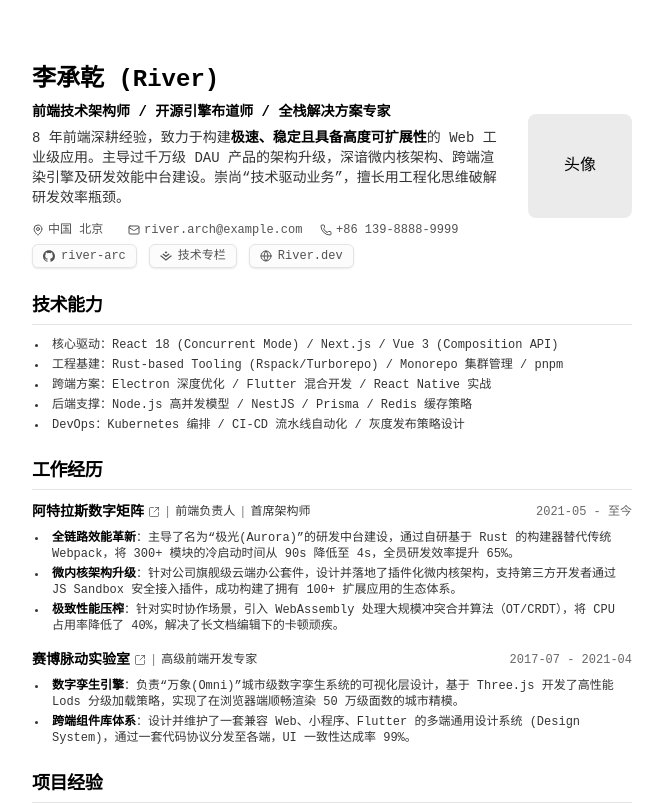
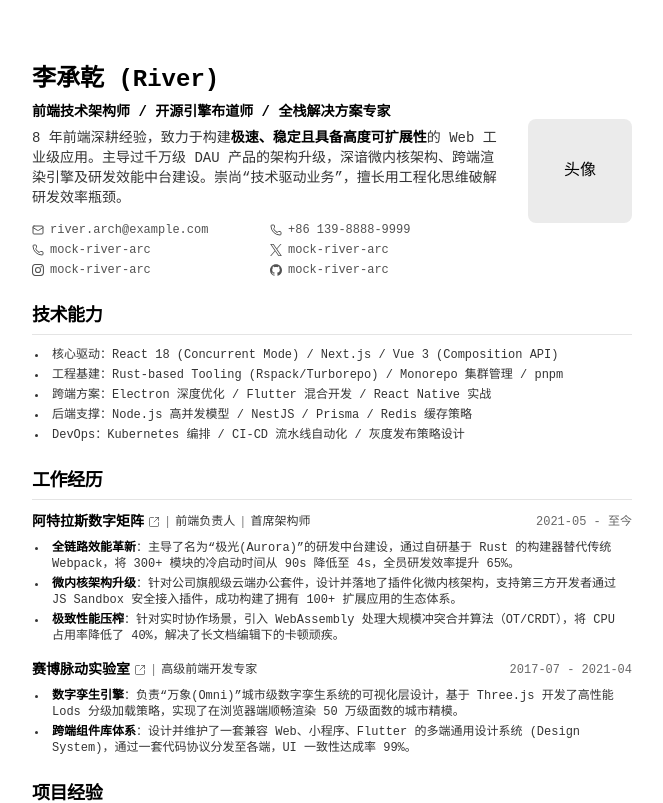
Before and after one commit to bryqiu/online-cv, a Next.js app: page / in a window 1280 px wide. Shown: the top 803 px of the page, without its empty margins (308-971 px from the left). Built offline with nearby package versions, Linux system fonts and the light colour scheme.

Commit message:
refactor: 联系方式模块

```diff
--- a/src/components/introduce.tsx
+++ b/src/components/introduce.tsx
@@ -1,13 +1,26 @@
 'use client'
 
-import type { Introduce as IntroduceProps } from '@/types'
-import { Mail, MapPin, Phone } from 'lucide-react'
+import type { ContactMethod, Introduce as IntroduceProps } from '@/types'
+import { Paperclip } from 'lucide-react'
+import { useMemo } from 'react'
 import Anchor from '@/components/widgets/anchor'
+import { SOCIAL_ICON_MAP } from '@/constant/icon'
 import MarkDown from './widgets/mark-down'
-import SocialButton from './widgets/social-button'
+
+function ContactItem(prop: ContactMethod, index: number) {
+  const { type, value } = prop
+  const Icon = SOCIAL_ICON_MAP[type] || Paperclip
+  const isCopy = useMemo(() => ['email', 'phone', 'wx'].includes(type), [type])
+  return (
+    <div key={index} className="flex items-center gap-x-1.5 text-xs text-muted-foreground">
+      <Icon className="size-3 shrink-0" />
+      <Anchor href={value} linkText={value} canCopy={isCopy} />
+    </div>
+  )
+}
 
 function Introduce(props: IntroduceProps) {
-  const { name, tags, about, location, social, contact } = props
+  const { name, tags, about, contactMethods } = props
 
   return (
     <header className="flex flex-col gap-y-2">
@@ -20,37 +33,12 @@ function Introduce(props: IntroduceProps) {
           <div className="flex items-center gap-x-2 flex-wrap text-sm font-semibold">
             {tags?.join(' / ')}
           </div>
+
           <MarkDown className="text-sm text-foreground/80 text-pretty">{about}</MarkDown>
 
-          <div className="flex flex-col mt-2 gap-y-1.5 text-muted-foreground">
-            <div className="grid grid-cols-5 gap-x-2 text-xs">
-              {location && (
-                <div className="flex items-center gap-x-1 col-span-1">
-                  <MapPin className="size-3 shrink-0" />
-                  <span>{location}</span>
-                </div>
-              )}
-              {contact.email && (
-                <div className="flex items-center gap-x-1 col-span-2">
-                  <Mail className="size-3 shrink-0" />
-                  <Anchor href={`mailto:${contact.email}`} linkText={contact.email} />
-                </div>
-              )}
-              {contact.phone && (
-                <div className="flex items-center gap-x-1 col-span-2">
-                  <Phone className="size-3 shrink-0" />
-                  <Anchor href={`tel:${contact.phone}`} linkText={contact.phone} />
-                </div>
-              )}
-            </div>
-            {/** 社交平台 */}
-            <div className="flex flex-wrap gap-x-3 text-xs text-muted-foreground">
-              {social?.map((item, index) => (
-                <div className="flex items-center gap-x-1.5" key={index}>
-                  <SocialButton socialName={item.socialName} url={item.url} accountName={item.accountName}></SocialButton>
-                </div>
-              ))}
-            </div>
+          {/** 联系信息 & 社交平台 */}
+          <div className="mt-2 grid grid-cols-2 gap-1">
+            {contactMethods.map((item, index) => ContactItem(item, index))}
           </div>
         </div>
         {/** 头像 */}
--- a/src/components/widgets/social-button.tsx
+++ /dev/null
@@ -1,47 +0,0 @@
-import type { ClassValue } from 'clsx'
-import type { Social, SocialPlatform } from '@/types'
-import BlogIcon from '@/components/icons/blog-icon'
-import GithubIcon from '@/components/icons/github-icon'
-import InstagramIcon from '@/components/icons/instagram-icon'
-import JueJinIcon from '@/components/icons/jue-jin-icon'
-import LinkedInIcon from '@/components/icons/linkedin-icon'
-import XIcon from '@/components/icons/x-icon'
-import { Button } from '@/components/ui/button'
-import { cn } from '@/lib/utils'
-import { isUrl } from '@/utils'
-
-const SOCIAL_ICON_MAP: Record<SocialPlatform, React.ComponentType<React.SVGProps<SVGSVGElement>>> = {
-  x: XIcon,
-  instagram: InstagramIcon,
-  jueJin: JueJinIcon,
-  github: GithubIcon,
-  linkedin: LinkedInIcon,
-  blog: BlogIcon,
-}
-
-interface SocialButtonProps extends Social {
-  btnClassName?: ClassValue
-  iconClassName?: ClassValue
-  showAccountName?: boolean
-}
-
-function SocialButton(props: SocialButtonProps) {
-  const { socialName, btnClassName, iconClassName, url, accountName, showAccountName = true } = props
-  const SocialIcon = SOCIAL_ICON_MAP[socialName]
-
-  return (
-    <Button
-      variant="outline"
-      size="sm"
-      className={cn('h-6', [url && 'cursor-pointer'], btnClassName)}
-      onClick={() => {
-        url && isUrl(url) && window.open(url)
-      }}
-    >
-      <SocialIcon className={cn('size-3', iconClassName)} />
-      {showAccountName && accountName && <span className="text-xs">{accountName}</span>}
-    </Button>
-  )
-}
-
-export default SocialButton
--- /dev/null
+++ b/src/constant/icon.ts
@@ -0,0 +1,20 @@
+import type { CommunicationType, SocialPlatform } from '@/types'
+import { Mail, Phone } from 'lucide-react'
+import BlogIcon from '@/components/icons/blog-icon'
+import GithubIcon from '@/components/icons/github-icon'
+import InstagramIcon from '@/components/icons/instagram-icon'
+import JueJinIcon from '@/components/icons/jue-jin-icon'
+import LinkedInIcon from '@/components/icons/linkedin-icon'
+import XIcon from '@/components/icons/x-icon'
+
+export const SOCIAL_ICON_MAP: Record<SocialPlatform | CommunicationType, React.ComponentType<React.SVGProps<SVGSVGElement>>> = {
+  x: XIcon,
+  instagram: InstagramIcon,
+  jueJin: JueJinIcon,
+  github: GithubIcon,
+  linkedin: LinkedInIcon,
+  blog: BlogIcon,
+  email: Mail,
+  phone: Phone,
+  wx: Phone,
+}
--- a/src/constant/index.ts
+++ b/src/constant/index.ts
@@ -11,28 +11,32 @@ export const resumeData: ResumeSchema = {
     ],
     about: '8 年前端深耕经验，致力于构建**极速、稳定且具备高度可扩展性**的 Web 工业级应用。主导过千万级 DAU 产品的架构升级，深谙微内核架构、跨端渲染引擎及研发效能中台建设。崇尚“技术驱动业务”，擅长用工程化思维破解研发效率瓶颈。',
     avatarUrl: 'https://api.dicebear.com/7.x/avataaars/svg?seed=River',
-    location: '中国 北京',
-    social: [
+    contactMethods: [
       {
-        socialName: 'github',
-        accountName: 'river-arc',
-        url: 'https://github.com/mock-river-arc',
+        type: 'email',
+        value: 'river.arch@example.com',
       },
       {
-        accountName: '技术专栏',
-        socialName: 'jueJin',
-        url: 'https://juejin.cn/user/mock-river',
+        type: 'phone',
+        value: '+86 139-8888-9999',
       },
       {
-        socialName: 'blog',
-        accountName: 'River.dev',
-        url: 'https://river-tech-vision.io',
+        type: 'wx',
+        value: 'mock-river-arc',
+      },
+      {
+        type: 'x',
+        value: 'mock-river-arc',
+      },
+      {
+        type: 'instagram',
+        value: 'mock-river-arc',
+      },
+      {
+        type: 'github',
+        value: 'mock-river-arc',
       },
     ],
-    contact: {
-      email: 'river.arch@example.com',
-      phone: '+86 139-8888-9999',
-    },
   },
 
   skills: [
--- a/src/types/index.ts
+++ b/src/types/index.ts
@@ -1,7 +1,3 @@
-export type SocialPlatform = 'x' | 'instagram' | 'jueJin' | 'github' | 'linkedin' | 'blog'
-
-export type ContactMethod = 'email' | 'phone' | 'wx'
-
 export interface TimeRange {
   /**
    * 开始时间 (推荐格式 YYYY-MM)
@@ -114,19 +110,13 @@ interface OpenSourceProject {
   techStack?: string[] // 开源项目也应该有技术栈
 }
 
-export interface Social {
-  /**
-   * 社交平台名称
-   */
-  socialName: SocialPlatform
-  /**
-   * 账号名称
-   */
-  accountName?: string
-  /**
-   * 平台链接
-   */
-  url?: string
+export type SocialPlatform = 'x' | 'instagram' | 'jueJin' | 'github' | 'linkedin' | 'blog' | 'wx'
+
+export type CommunicationType = 'email' | 'phone' | 'wx'
+
+export interface ContactMethod {
+  type: CommunicationType | SocialPlatform
+  value: string
 }
 
 /**
@@ -154,29 +144,9 @@ export interface Introduce {
    */
   avatarUrl?: string
   /**
-   * 基础信息
-   */
-  /**
-   * 位置
-   */
-  location?: string
-  /**
-   * 社交平台
-   */
-  social?: Social[]
-  /**
    * 联系方式
    */
-  contact: {
-    /**
-     * 邮箱
-     */
-    email: string
-    /**
-     * 手机号
-     */
-    phone?: string
-  }
+  contactMethods: ContactMethod[]
 }
 
 /**
```
